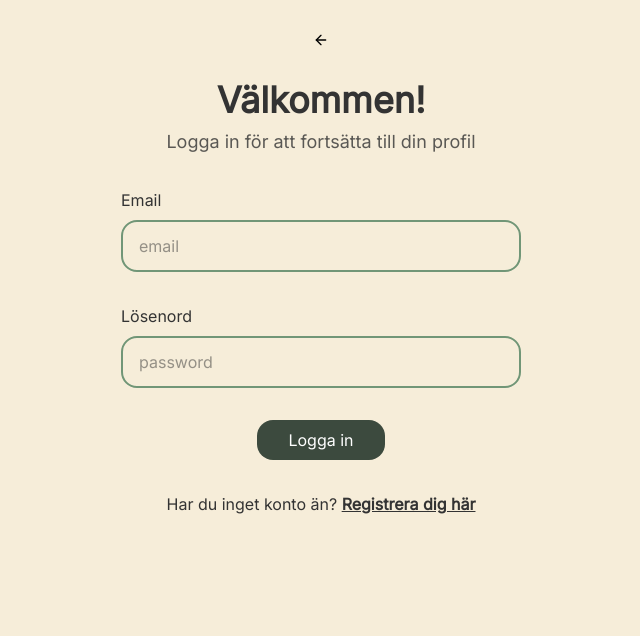
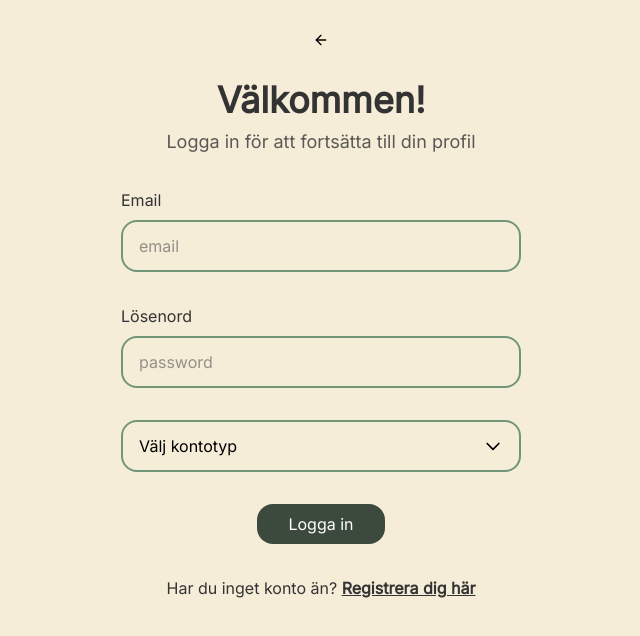
Before and after one commit to ChasAcademy-Team-9/frontend, a React (Vite) app: page /login in a window 1280 px wide. Shown: the top 636 px of the page, without its empty margins (319-959 px from the left). Built offline with nearby package versions, Linux system fonts and the light colour scheme.

Commit message:
fix login och signup

```diff
--- a/src/pages/Login.tsx
+++ b/src/pages/Login.tsx
@@ -2,8 +2,52 @@ import Input from '../components/Input';
 import { PrimaryButton } from '../components/PrimaryButton';
 import BackArrow from '../components/BackArrow';
 import { Link } from 'react-router-dom';
+import { Dropdown } from '../components/Dropdown';
+import { useState } from 'react';
 
 function Login() {
+  const [statusMsg, setStatusMsg] = useState('');
+  const [userName, setUserName] = useState('');
+  const [passWord, setPassWord] = useState('');
+  const [roleAccount, setRoleAccount] = useState({ value: '', label: '' });
+
+  async function handleSubmit() {
+    const newUser = {
+      UserName: userName,
+      Password: passWord,
+      Role: roleAccount.value,
+    };
+
+    console.log(newUser);
+
+    try {
+      const response = await fetch(
+        'https://team9testwebapp-h3b5c7gqgbeqhxgp.swedencentral-01.azurewebsites.net/api/login',
+        {
+          method: 'POST',
+          headers: {
+            'Content-Type': 'application/json',
+          },
+          body: JSON.stringify(newUser),
+        }
+      );
+
+      if (!response.ok) {
+        throw new Error(`Error: ${response.status}`);
+      }
+
+      const data = await response.json();
+      console.log('Success:', data);
+      setStatusMsg('Välkommen in!');
+      setUserName('');
+      setPassWord('');
+      setRoleAccount({ value: '', label: '' });
+    } catch (error) {
+      console.error('Error:', error);
+      setStatusMsg('Registrering misslyckades. Försök igen.');
+    }
+  }
+
   return (
     <main className='p-8 flex flex-col justify-center items-center gap-8'>
       <BackArrow />
@@ -21,6 +65,8 @@ function Login() {
         id='email'
         type='email'
         className='max-sm:w-full'
+        value={userName}
+        onChange={(e) => setUserName(e.target.value)}
       />
 
       <Input
@@ -29,15 +75,25 @@ function Login() {
         id='password'
         type='password'
         className='max-sm:w-full'
+        value={passWord}
+        onChange={(e) => setPassWord(e.target.value)}
       />
 
-      <PrimaryButton
-        fullWidth={true}
-        text='Logga in'
-        onClick={() => {
-          console.log('Du är inloggad, yay!');
-        }}
+      <Dropdown
+        options={[
+          { value: 'driver', label: 'Driver' },
+          { value: 'sender', label: 'Sender' },
+          { value: 'receiver', label: 'Receiver' },
+        ]}
+        selectedValue={roleAccount.value}
+        onSelect={(o) => setRoleAccount(o)}
+        placeholder='Välj kontotyp'
+        className='
+            w-100
+            max-sm:w-full'
       />
+
+      <PrimaryButton fullWidth={true} text='Logga in' onClick={handleSubmit} />
 
       <div className='text-center'>
         <p className='text-text-dark '>
@@ -50,6 +106,7 @@ function Login() {
           </Link>
         </p>
       </div>
+      <p className='font-bold'>{statusMsg}</p>
     </main>
   );
 }
--- a/src/pages/SignUp.tsx
+++ b/src/pages/SignUp.tsx
@@ -7,7 +7,7 @@ import BackArrow from '../components/BackArrow';
 function SignUp() {
   const [firstName, setFirstName] = useState('');
   const [lastName, setLastName] = useState('');
-  const [userAdress, setUserAdress] = useState('');
+  // const [userAdress, setUserAdress] = useState('');
   const [userNameInput, setUserNameInput] = useState('');
   const [passwordInput, setPasswordInput] = useState('');
   const [roleAccount, setRoleAccount] = useState({ value: '', label: '' });
@@ -47,7 +47,7 @@ function SignUp() {
 
       setFirstName('');
       setLastName('');
-      setUserAdress('');
+      // setUserAdress('');
       setUserNameInput('');
       setPasswordInput('');
       setRoleAccount({ value: '', label: '' });
@@ -132,7 +132,7 @@ function SignUp() {
         onClick={handleSubmit}
       />
 
-      {statusMsg}
+      <p className='font-bold'>{statusMsg}</p>
     </main>
   );
 }
```
